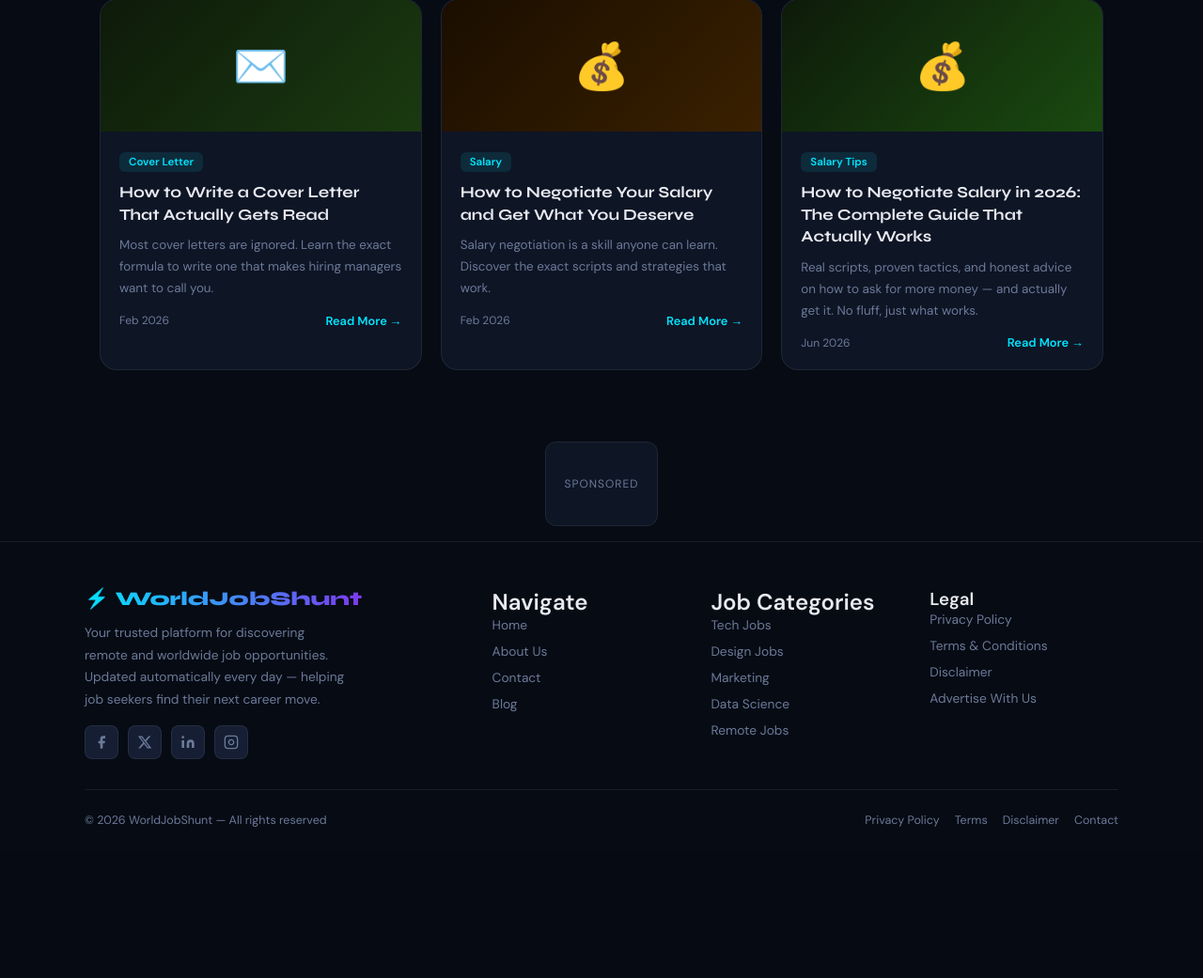
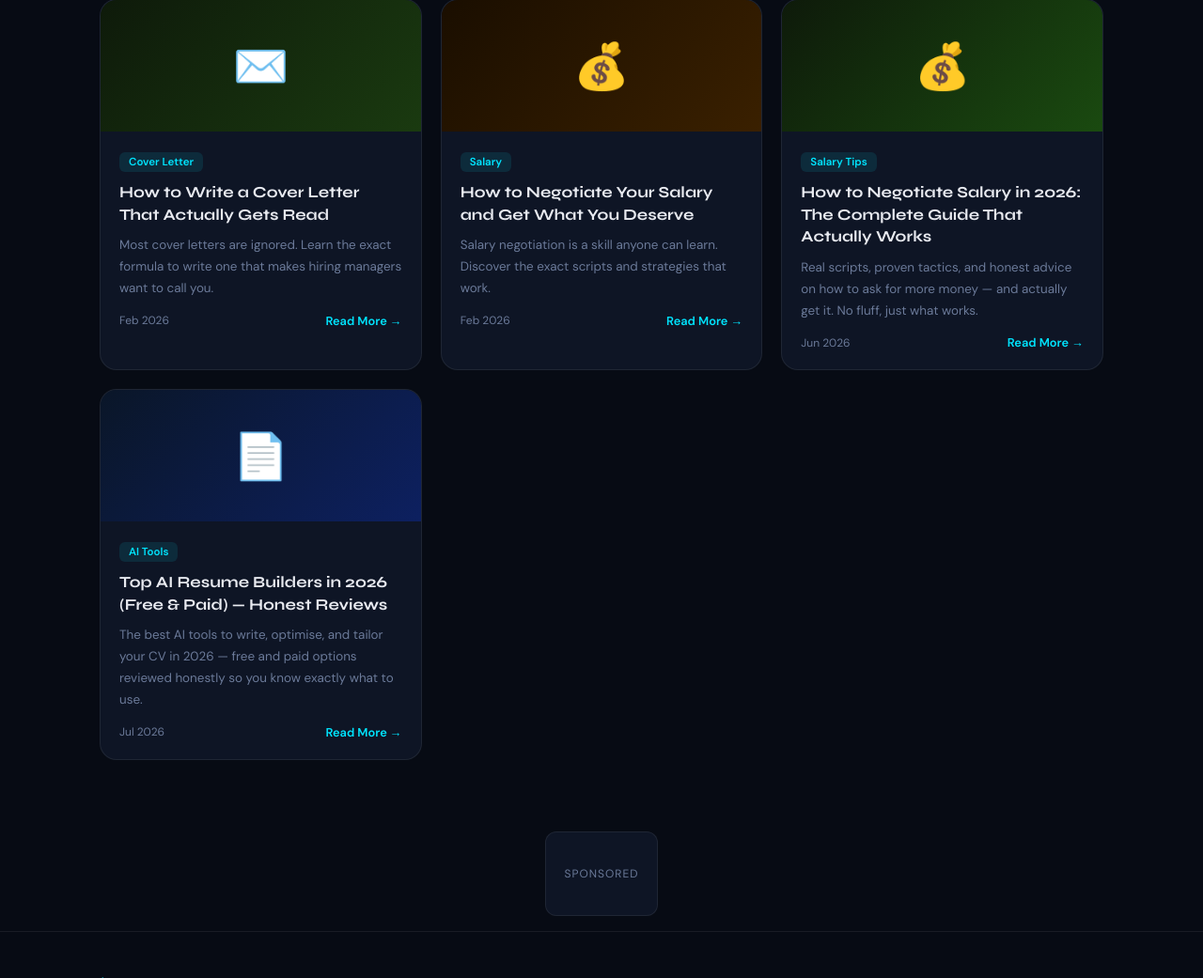
Before and after one commit to Kashifasif2493/jobhunt, a Flask app: page /blog in a window 1280 px wide. Shown: the part 2253-3294 px from the top of the page at 94% size. Before the commit the page ends 3133 px from the top, so only its background shows below. Run offline with Flask 3, Linux system fonts and the light colour scheme.

Commit message:
Update blog.html

```diff
--- a/jobhunt-main/templates/blog.html
+++ b/jobhunt-main/templates/blog.html
@@ -214,6 +214,16 @@
       </div>
     </a>
 
+    <a href="/blog/best-ai-resume-builders-2026" class="blog-card">
+      <div class="blog-banner" style="background:linear-gradient(135deg,#0a1628,#0d2060);">📄</div>
+      <div class="blog-body">
+        <span class="blog-tag">AI Tools</span>
+        <div class="blog-title">Top AI Resume Builders in 2026 (Free & Paid) — Honest Reviews</div>
+        <div class="blog-excerpt">The best AI tools to write, optimise, and tailor your CV in 2026 — free and paid options reviewed honestly so you know exactly what to use.</div>
+        <div class="blog-footer"><span class="blog-date">Jul 2026</span><span class="read-btn">Read More →</span></div>
+      </div>
+    </a>
+
   </div>
 </div>
 {% endblock %}
```
